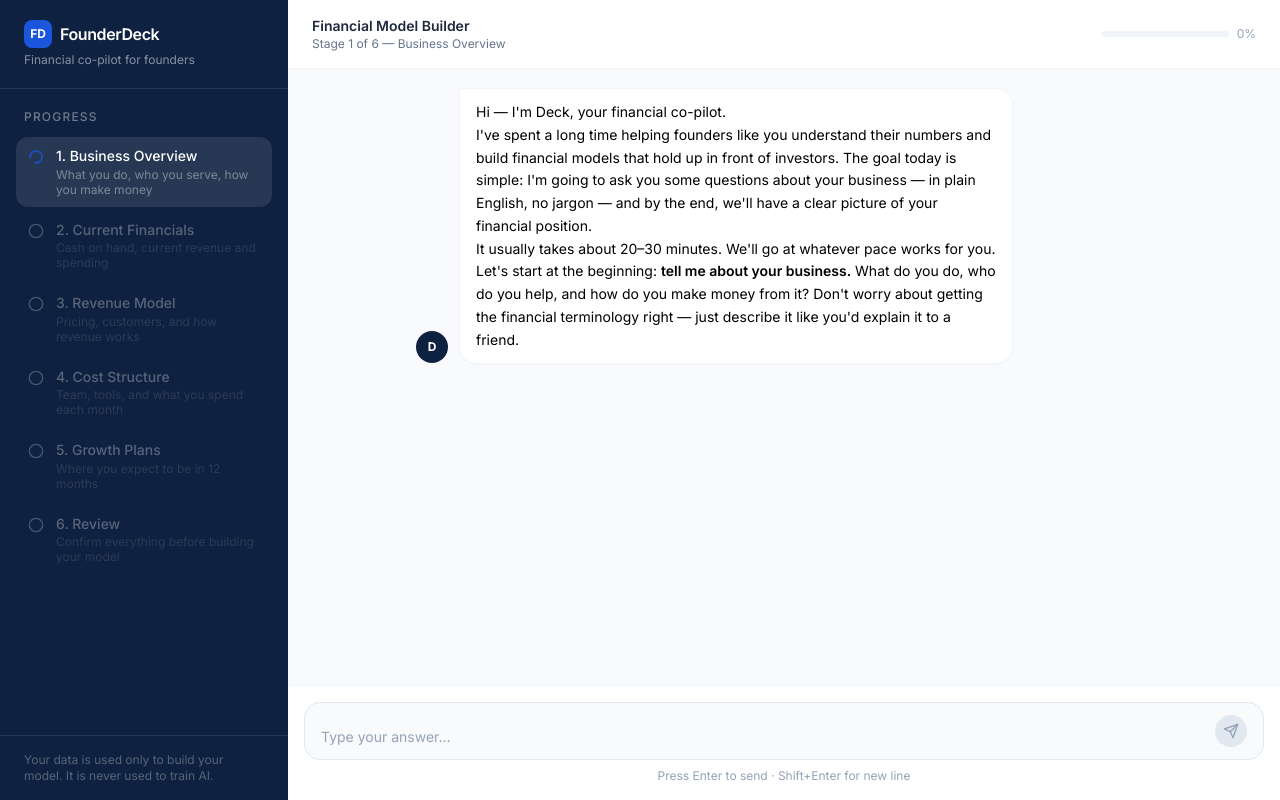
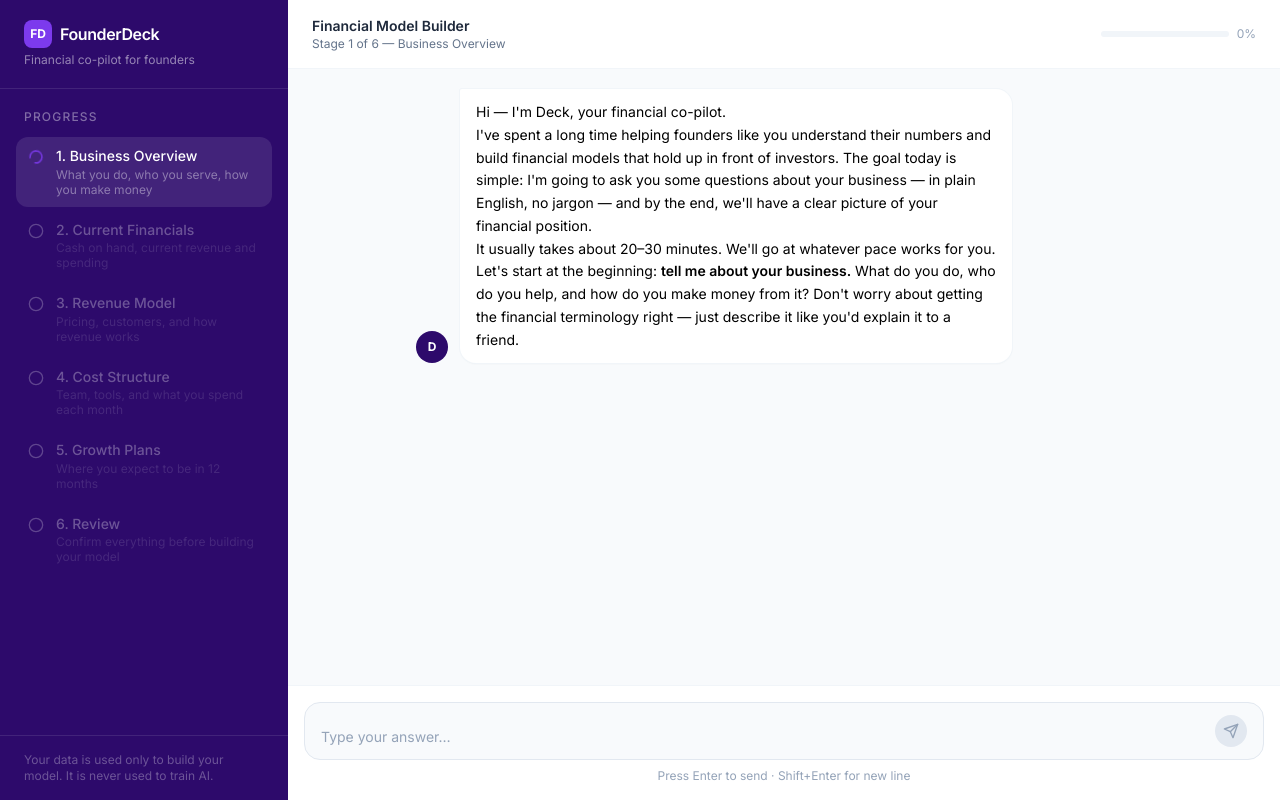
Before and after one commit to gotnochoice/play_around, a Next.js app in the folder apps/web/: page /chat in a window 1280 px wide. Built offline with nearby package versions, Linux system fonts and the light colour scheme.

Commit message:
Update tailwind.config.ts

```diff
--- a/apps/web/tailwind.config.ts
+++ b/apps/web/tailwind.config.ts
@@ -10,9 +10,9 @@ const config: Config = {
     extend: {
       colors: {
         brand: {
-          navy: '#0f2140',
-          blue: '#1a56db',
-          light: '#e8f0fe',
+          navy: '#2d0a6b',
+          blue: '#7c3aed',
+          light: '#f5f0ff',
         },
       },
       fontFamily: {
```
